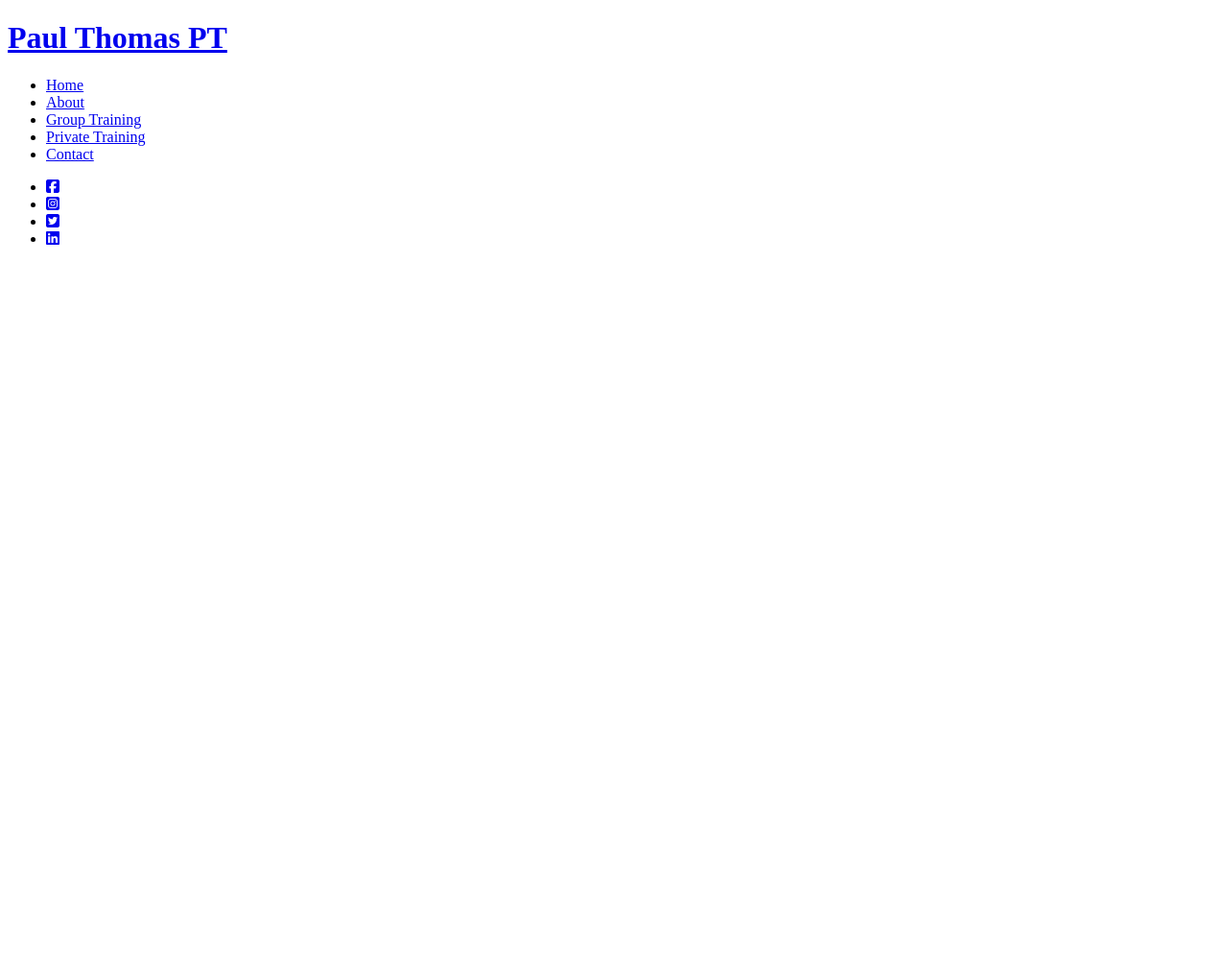
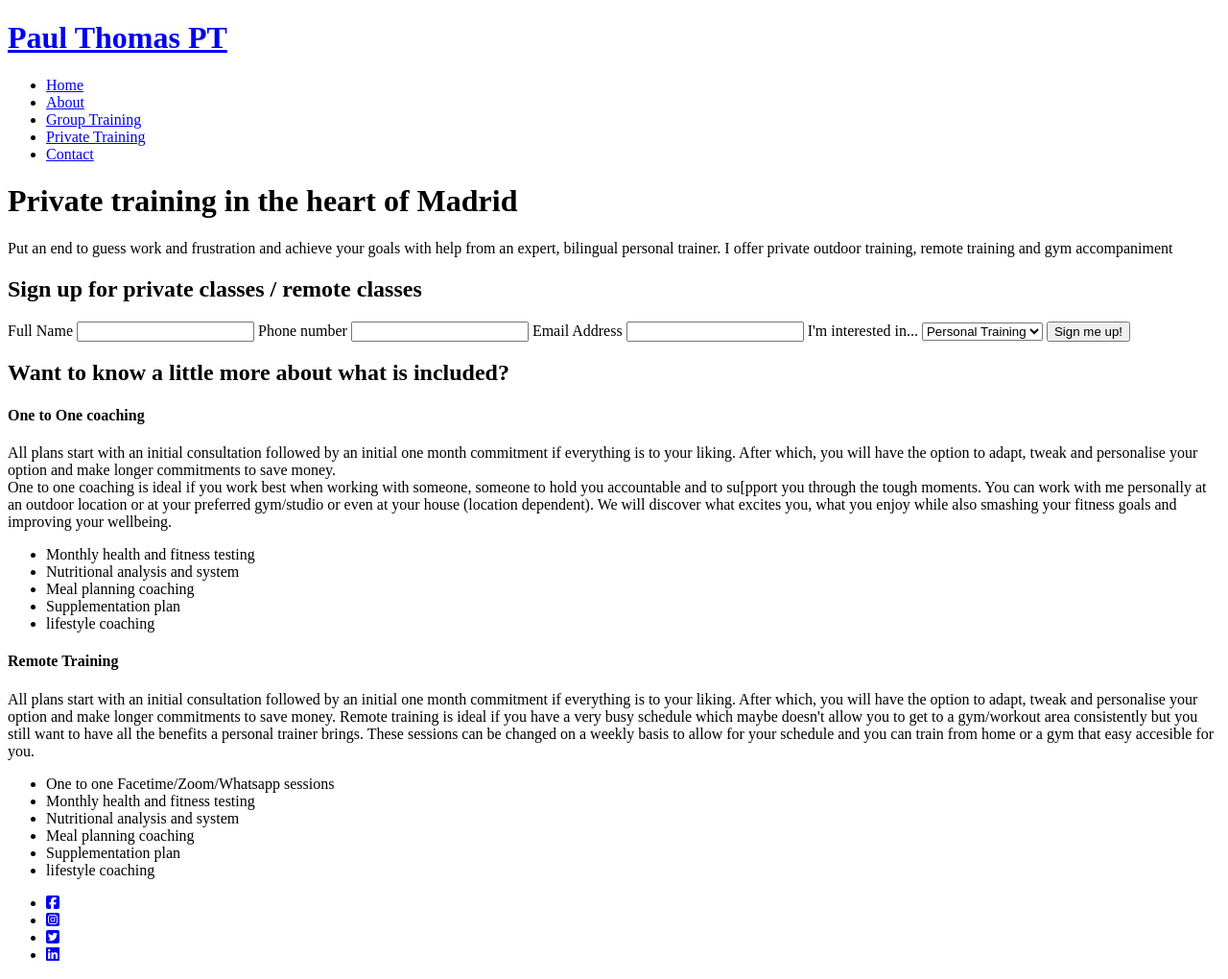
Before and after one commit to rashdogg74/paul_thomasPTV2, a plain HTML site: page private_training.html in a window 1280 px wide. Shown: the whole page at 96% size. Before the commit the page ends 800 px from the top, so only its background shows below. Drawn offline with Linux system fonts and the light colour scheme.

Commit message:
add all elements to contact section and private training section

```diff
--- a/private_training.html
+++ b/private_training.html
@@ -33,6 +33,76 @@
                 </li>
             </ul>
         </nav>
+    <!-- Introduction to Private training   -->
+    <div>
+        <h1>Private training in the heart of Madrid</h1>
+        <p>
+            Put an end to guess work and frustration and achieve your goals with help from an expert, bilingual personal trainer. I offer private outdoor training, remote training and gym accompaniment
+        </p>
+    </div>
+    <!-- Private training images  -->
+    <div>
+        <!-- Training images -->
+        <!-- <img src="assets/images/battle_ropes.jpg" alt="battle ropes">
+        <img src="assets/images/ladders.jpg" alt="ladders">
+        <img src="assets/images/medicine_ball.jpg" alt="medicine ball">
+        <img src="assets/images/outdoor_fitness_class.jpg" alt="outdoor fitness class"> -->
+    </div>
+    <!-- Sign up form -->
+    <div>
+        <h2>Sign up for private classes / remote classes </h2>
+           <form method="post" action="https://formdump.codeinstitute.net/">
+            <label for="fname">Full Name</label>
+            <input id="fname" type="text" name="first_name" required>
+            <label for="phonenumber">Phone number</label>
+            <input id="phonenumber" type="number" name="phone_number" required>
+            <label for="email">Email Address</label>
+            <input id="email" type="email" name="email_address" required>
+            <label for="interest">I'm interested in...</label>
+            <select name="I'm interested in" id="interest">
+            <option value="pt">Personal Training</option>
+            <option value="rt">Remote Training</option>
+            </select>
+            <input type="submit" value="Sign me up!">
+            </form>
+    </div>
+    <!-- Private training one to one information -->
+    <div>
+        <h2>Want to know a little more about what is included?</h2>
+        <div class="training">
+            <h4>One to One coaching</h4>
+            <p>
+                All plans start with an initial consultation followed by an initial one month commitment if everything is to your liking. After which, you will have the option to adapt, tweak and personalise your option and make longer commitments to save money.
+                <br>
+                One to one coaching is ideal if you work best when working with someone, someone to hold you accountable and to su[pport you through the tough moments. You can work with me personally at an outdoor location or at your preferred gym/studio or even at your house (location dependent).
+                We will discover what excites you, what you enjoy while also smashing your fitness goals and improving your wellbeing.
+            </p>
+                <ul>
+                    <li>Monthly health and fitness testing</li>
+                    <li>Nutritional analysis and system</li>
+                    <li>Meal planning coaching</li>
+                    <li>Supplementation plan</li>
+                    <li>lifestyle coaching</li>
+                </ul>
+        </div>
+    <!-- Private training remote information -->
+        <div class="training">
+            <h4>Remote Training</h4>
+            <p>
+                All plans start with an initial consultation followed by an initial one month commitment if everything is to your liking. After which, you will have the option to adapt, tweak and personalise your option and make longer commitments to save money.
+
+                Remote training is ideal if you have a very busy schedule which maybe doesn't allow you to get to a gym/workout area consistently but you still want to have all the benefits a personal trainer brings. These sessions can be changed on a weekly basis to allow for your schedule and you can train from home or a gym that easy accesible for you.
+            </p>
+                <ul>
+                    <li>One to one Facetime/Zoom/Whatsapp sessions</li>
+                    <li> Monthly health and fitness testing</li>
+                    <li>Nutritional analysis and system</li>
+                    <li>Meal planning coaching</li>
+                    <li>Supplementation plan</li>
+                    <li>lifestyle coaching</li>
+                </ul>
+        </div>
+    </div>
     <!-- Footer and social links -->
     <footer class="footer">
         <ul>
@@ -59,6 +129,5 @@
         </ul>
     </footer>
     <script src="https://kit.fontawesome.com/c13bdc6ae9.js" crossorigin="anonymous"></script>
-
 </body>
 </html>
```
Also changed, not shown: contact.html (+28 -0 lines), group_training.html (+0 -1 lines).
